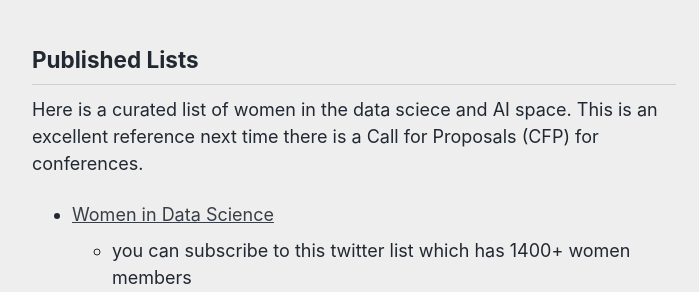
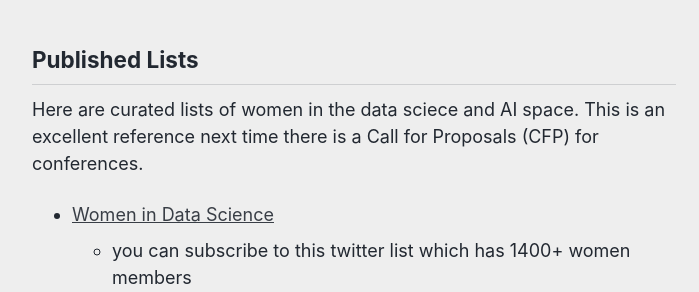
Before and after one commit to reshamas/reshamas.github.io, a Jekyll site: the page built from _posts/2018-05-08-resource-guide-for-women-in-data-science.md, in a window 1280 px wide and 900 px high, scrolled down 4982 px. Shown: the part 161-453 px from the top of the window, without its empty margins (286-985 px from the left). Built offline with Jekyll 4.4.1, drawn with Linux system fonts in a browser that asks for light colours; some of the changed text lies outside the part shown.

Commit message:
Update 2018-05-08-resource-guide-for-women-in-data-science.md

```diff
--- a/_posts/2018-05-08-resource-guide-for-women-in-data-science.md
+++ b/_posts/2018-05-08-resource-guide-for-women-in-data-science.md
@@ -144,7 +144,7 @@ A global champion for the human rights of women and girls.  They use our powerfu
 GIT aims to accelerate the growth of innovative women entering into the high-tech industry and building startups through the creation of proprietary, innovative programming and strategic global partnerships.
 
 ## Published Lists
-Here is a curated list of women in the data sciece and AI space.  This is an excellent reference next time there is a Call for Proposals (CFP) for conferences.
+Here are curated lists of women in the data sciece and AI space.  This is an excellent reference next time there is a Call for Proposals (CFP) for conferences.
 
 - [Women in Data Science](https://twitter.com/BecomingDataSci/lists/women-in-data-science/members)
    - you can subscribe to this twitter list  which has 1400+ women members
```
Also changed, not shown: other parts of _posts/2018-05-08-resource-guide-for-women-in-data-science.md (+1 -1 lines).
